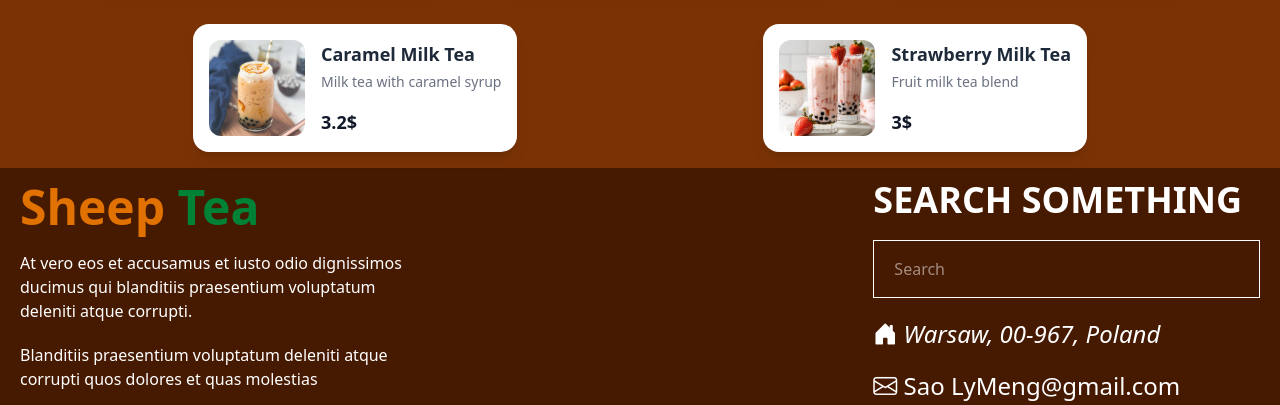
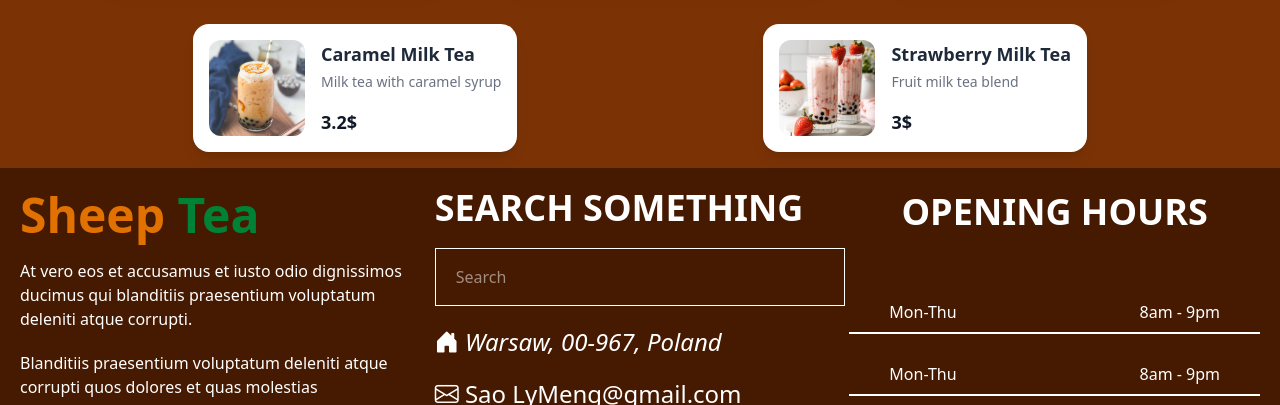
Before and after one commit to Saolymeng/drink, a website with bundled scripts: page index.html in a window 1280 px wide. Shown: the part 1236-1641 px from the top of the page. Built offline with nearby package versions, Linux system fonts and the light colour scheme.

Commit message:
clean error size already

```diff
--- a/index.html
+++ b/index.html
@@ -84,8 +84,8 @@
     <!-- footer -->
     <div class="w-full h-auto flex flex-col bg-amber-950 text-white">
         <!-- top -->
-        <div class="w-full  flex flex-wrap justify-between items-center gap-3 py-3">
-            <div class="w-full lg:w-1/3 h-auto lg:border-b-0 lg:py-0  border-b-2 py-2 px-5">
+        <div class="w-full  flex max-sm:flex-col justify-center items-center gap-1 py-5 px-5 ">
+            <div class="w-full lg:w-1/3 h-auto lg:border-b-0 lg:py-0  border-b-2 py-2  ">
                 <h1 class="text-5xl font-bold text-amber-600">Sheep <span class="text-green-700">Tea</span></h1>
                 <h1 class="mt-5">At vero eos et accusamus et iusto odio dignissimos ducimus qui blanditiis praesentium voluptatum deleniti atque corrupti.</h1>
                 <h1 class="mt-5">Blanditiis praesentium voluptatum deleniti atque corrupti quos dolores et quas molestias</h1>
@@ -97,14 +97,14 @@
                     <i class="bi bi-telegram"></i>
                 </div>
             </div>
-            <div class="w-full lg:w-1/3 h-auto lg:border-b-0 lg:py-0  border-b-2 py-2 px-5">
+            <div class="w-full lg:w-1/3 h-auto lg:border-b-0 lg:py-0  border-b-2 py-2 ">
                 <h1 class="text-4xl font-bold ">SEARCH SOMETHING</h1>
                 <input type="text" name="" id="" placeholder="Search" class="w-full border px-5 py-4 mt-5">
                 <h1 class="text-2xl mt-5"><i class="bi bi-house-door-fill"> Warsaw, 00-967, Poland</i></h1>
                 <h1 class="text-2xl mt-5"><i class="bi bi-envelope"></i> Sao LyMeng@gmail.com</i></h1>
                 <h1 class="text-2xl mt-5"><i class="bi bi-telephone-fill"></i> +885 069 607 541</i></h1>
             </div>
-            <div class="w-full lg:w-1/3 h-auto lg:border-b-0 lg:py-0  border-b-2 py-2 px-5">
+            <div class="w-full lg:w-1/3 h-auto lg:border-b-0 lg:py-0  py-2  ">
                 <h1 class="text-4xl font-bold text-center ">OPENING HOURS</h1>
                 <div class="border-b-2 mt-15 border-white py-2 flex justify-between items-center">
                     <div class="flex justify-between items-center w-full px-10">
```
Also changed, not shown: src/css/output.css.
